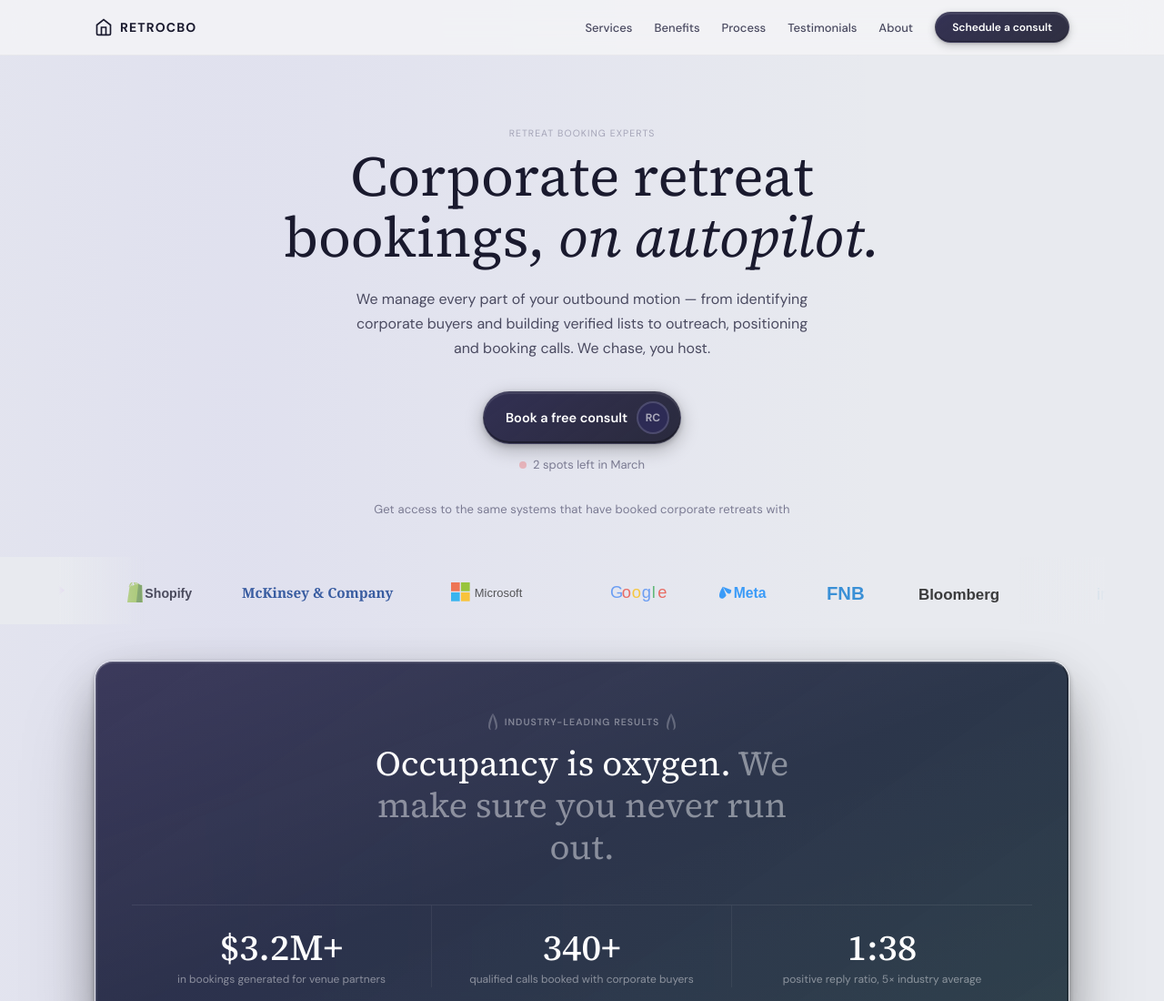
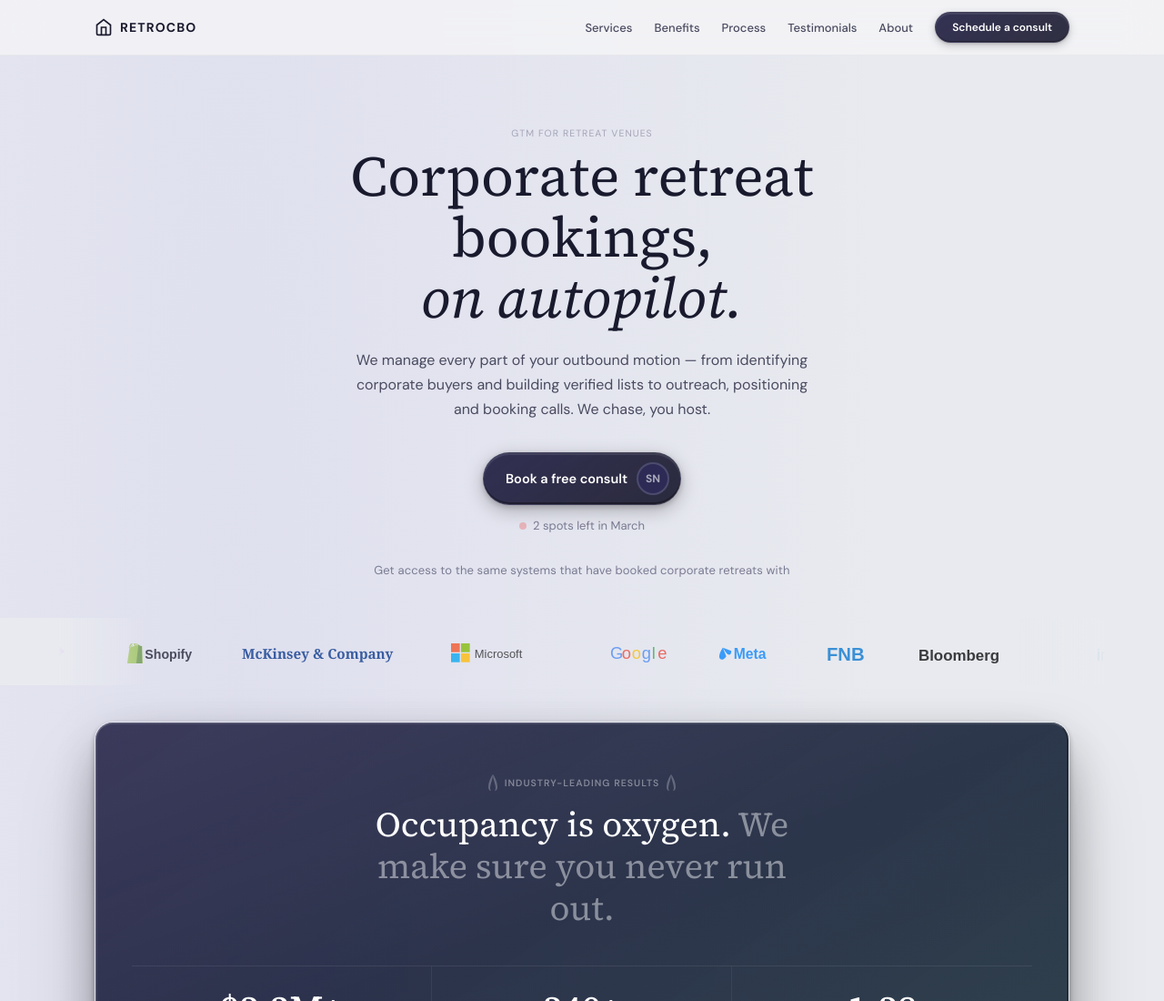
Before and after one commit to LebooG/retro, a plain HTML site: page index.html in a window 1280 px wide. Shown: the top 1100 px of the page at 91% size. Drawn offline with Linux system fonts and the light colour scheme; a script that the page names is missing.

Commit message:
Update hero section text and call-to-action label

```diff
--- a/index.html
+++ b/index.html
@@ -23,10 +23,10 @@
 
 <!-- HERO -->
 <section class="hero"><div class="container">
-  <p class="hero-rec">retreat booking experts</p>
-  <h1>Corporate retreat bookings, <i>on autopilot.</i></h1>
+  <p class="hero-rec">GTM for retreat venues</p>
+  <h1>Corporate retreat bookings,<br><i>on autopilot.</i></h1>
   <p class="hero-sub">We manage every part of your outbound motion — from identifying corporate buyers and building verified lists to outreach, positioning and booking calls. We chase, you host.</p>
-  <a href="#book" class="hero-cta">Book a free consult <span class="av">RC</span></a>
+  <a href="#book" class="hero-cta">Book a free consult <span class="av">SN</span></a>
   <p class="hero-spots"><span class="dot"></span> 2 spots left in March</p>
   <p class="hero-seen">Get access to the same systems that have booked corporate retreats with</p>
 </div></section>
```
